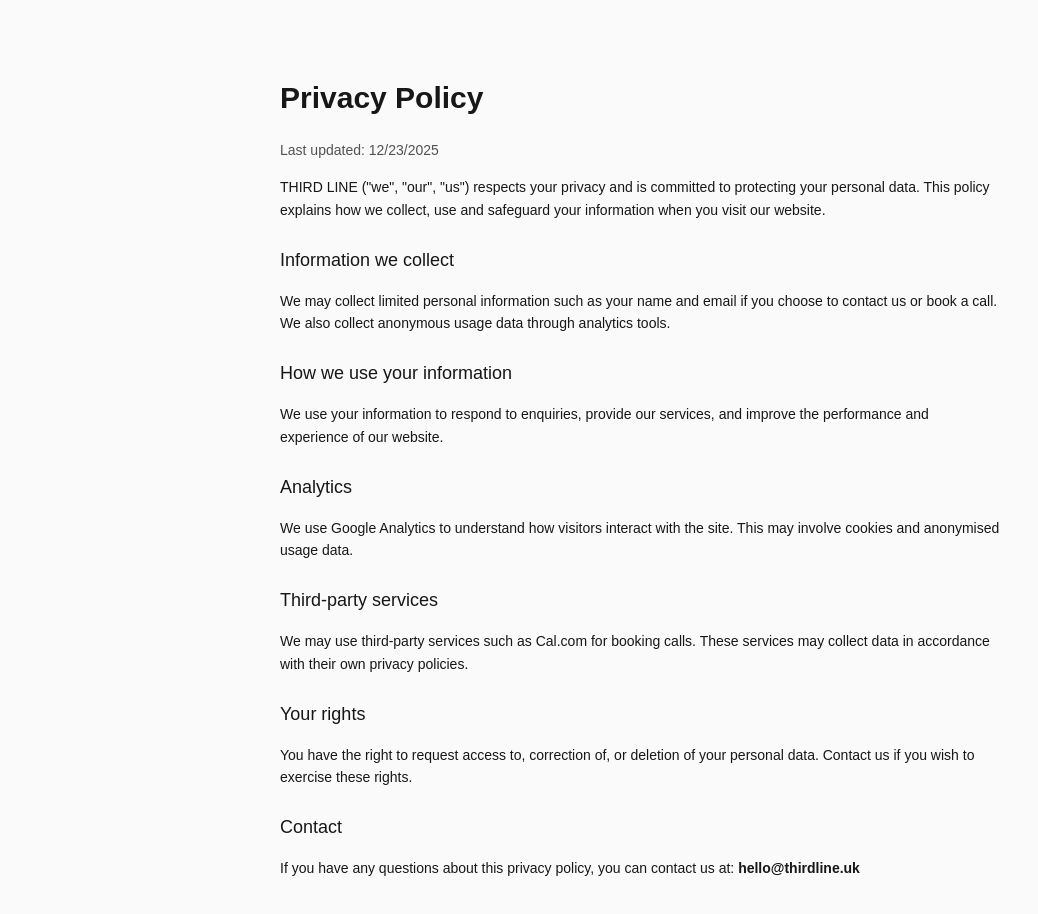
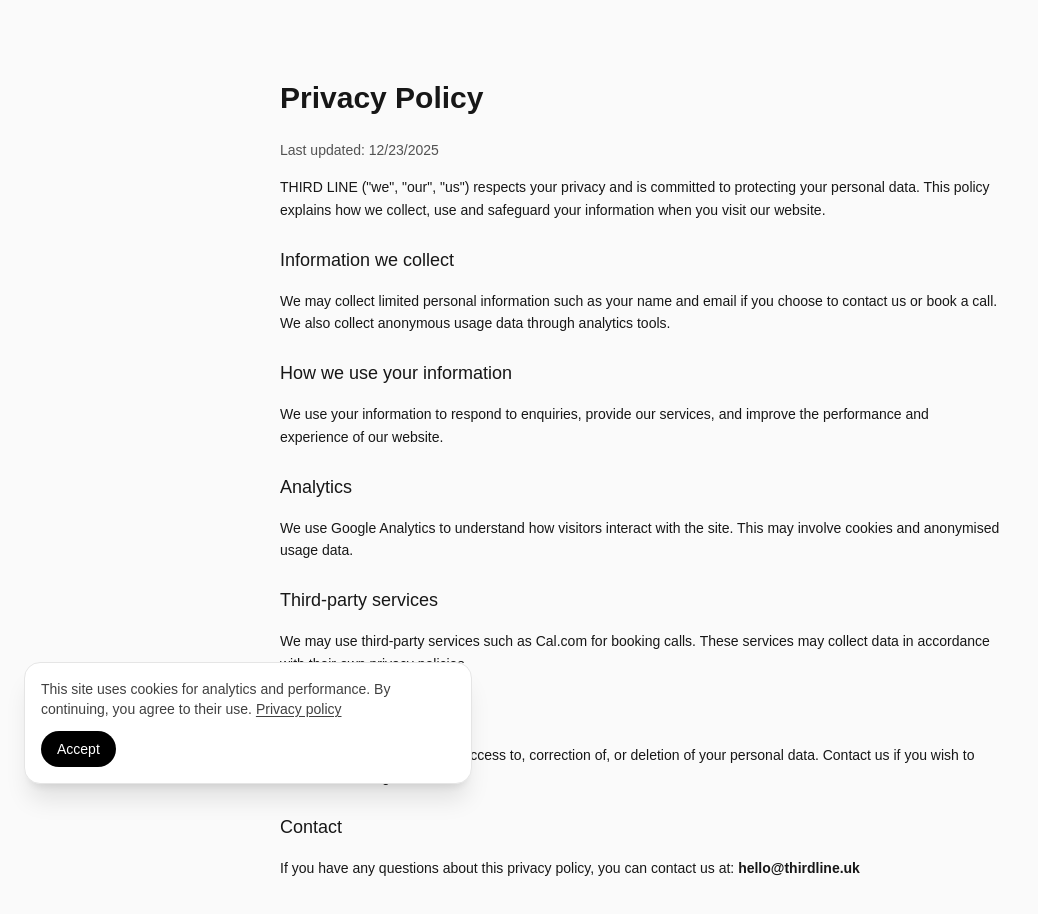
Before and after one commit to OddFutureDaniel/daniel-portfolio, a Next.js app: page /privacy in a window 1280 px wide. Shown: the top 914 px of the page, without its empty margins (0-1038 px from the left). Built offline with nearby package versions, Linux system fonts and the light colour scheme.

Commit message:
added cookie notice

```diff
--- a/app/layout.tsx
+++ b/app/layout.tsx
@@ -3,6 +3,7 @@ import { Geist, Geist_Mono } from "next/font/google";
 import { GoogleTagManager } from "@next/third-parties/google";
 import "./globals.css";
 import Link from "next/link";
+import CookieNotice from "@/components/CookieNotice";
 
 const geistSans = Geist({
   variable: "--font-geist-sans",
@@ -69,6 +70,7 @@ export default function RootLayout({
     <html lang="en-GB">
       <GoogleTagManager gtmId="GTM-T56NNVGR" />
       <body className={`${geistSans.variable} ${geistMono.variable} antialiased`}>
+      <CookieNotice />
         <Link
           href="#main-content"
           className="sr-only focus:not-sr-only focus:fixed focus:left-4 focus:top-4 focus:z-9999 focus:rounded-full focus:bg-black focus:px-4 focus:py-2 focus:text-sm focus:font-medium focus:text-white"
--- /dev/null
+++ b/components/CookieNotice.tsx
@@ -0,0 +1,44 @@
+"use client";
+
+import { useEffect, useState } from "react";
+import Link from "next/link";
+
+export default function CookieNotice() {
+  const [visible, setVisible] = useState(false);
+
+  useEffect(() => {
+    const accepted = localStorage.getItem("cookies-accepted");
+    if (!accepted) setVisible(true);
+  }, []);
+
+  const acceptCookies = () => {
+    localStorage.setItem("cookies-accepted", "true");
+    setVisible(false);
+  };
+
+  if (!visible) return null;
+
+  return (
+    <div className="fixed bottom-4 left-4 right-4 z-50 md:left-6 md:right-auto md:max-w-md">
+      <div className="rounded-2xl border border-neutral-200 bg-white p-4 shadow-xl">
+        <p className="text-sm text-neutral-700">
+          This site uses cookies for analytics and performance.
+          By continuing, you agree to their use.
+          <Link
+            href="/privacy"
+            className="ml-1 underline underline-offset-2"
+          >
+            Privacy policy
+          </Link>
+        </p>
+
+        <button
+          onClick={acceptCookies}
+          className="mt-3 inline-flex rounded-full bg-black px-4 py-2 text-sm font-medium text-white hover:bg-neutral-900"
+        >
+          Accept
+        </button>
+      </div>
+    </div>
+  );
+}
```
